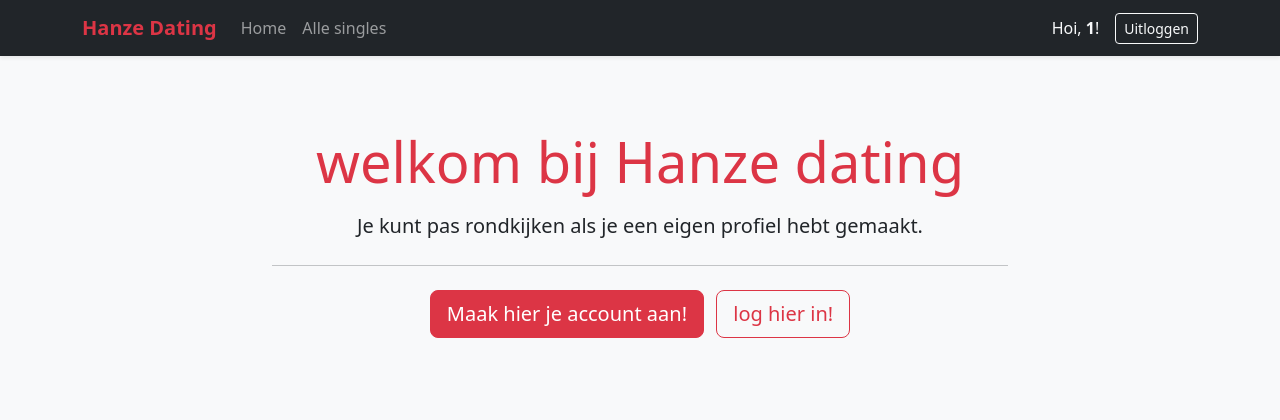
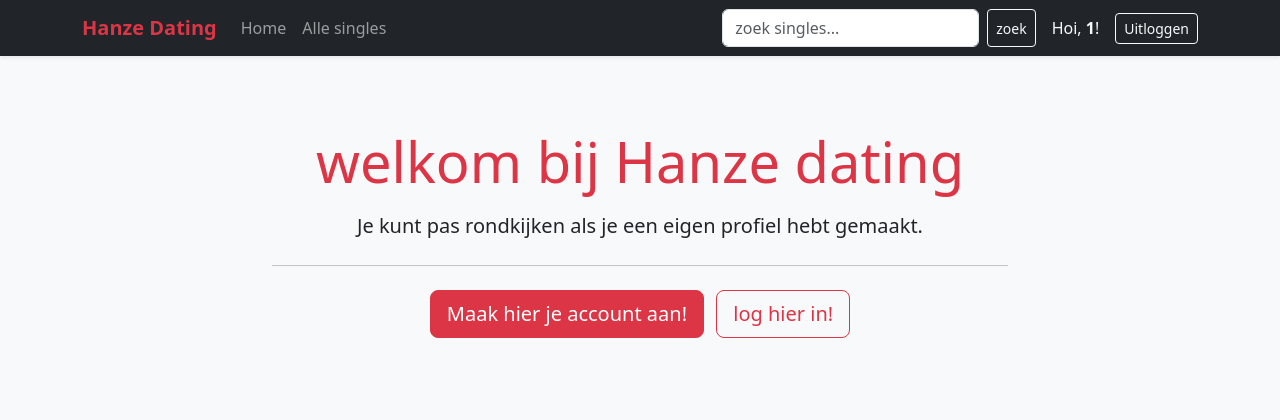
Before and after one commit to liron06/Hanze-Dating-app, a Flask app: page / in a window 1280 px wide. Shown: the top 420 px of the page. Run offline with Flask 3, Linux system fonts and the light colour scheme; the visitor is signed in with stand-in values (Sample User, id 1).

Commit message:
heb geprobeerd een zoekbalk functie toe te voegen

```diff
--- a/templates/base.html
+++ b/templates/base.html
@@ -27,11 +27,20 @@
                     <li class="nav-item">
                         <a class="nav-link" href="{{ url_for('profielen') }}">Alle singles</a>
                     </li>
+
                     {% endif %}
                 </ul>
 
                 <ul class="navbar-nav align-items-center">
+
                     {% if 'gebruiker_id' in session %}
+                    <li class="nav-item me-3">
+                        <form class="d-flex" action="{{ url_for('profielen') }}" method="GET">
+                        <input class="form-control me-2" type="search" placeholder="zoek singles..." aria-label="Search">
+                        <button class="btn btn-outline-light btn-sm" type="submit">zoek</button>
+                        </form>
+                    </li>
+
                         <li class="nav-item me-3">
                             <span class="text-light">Hoi, <strong>{{ session['gebruikersnaam'] }}</strong>!</span>
                         </li>
```
Also changed, not shown: README.md.
